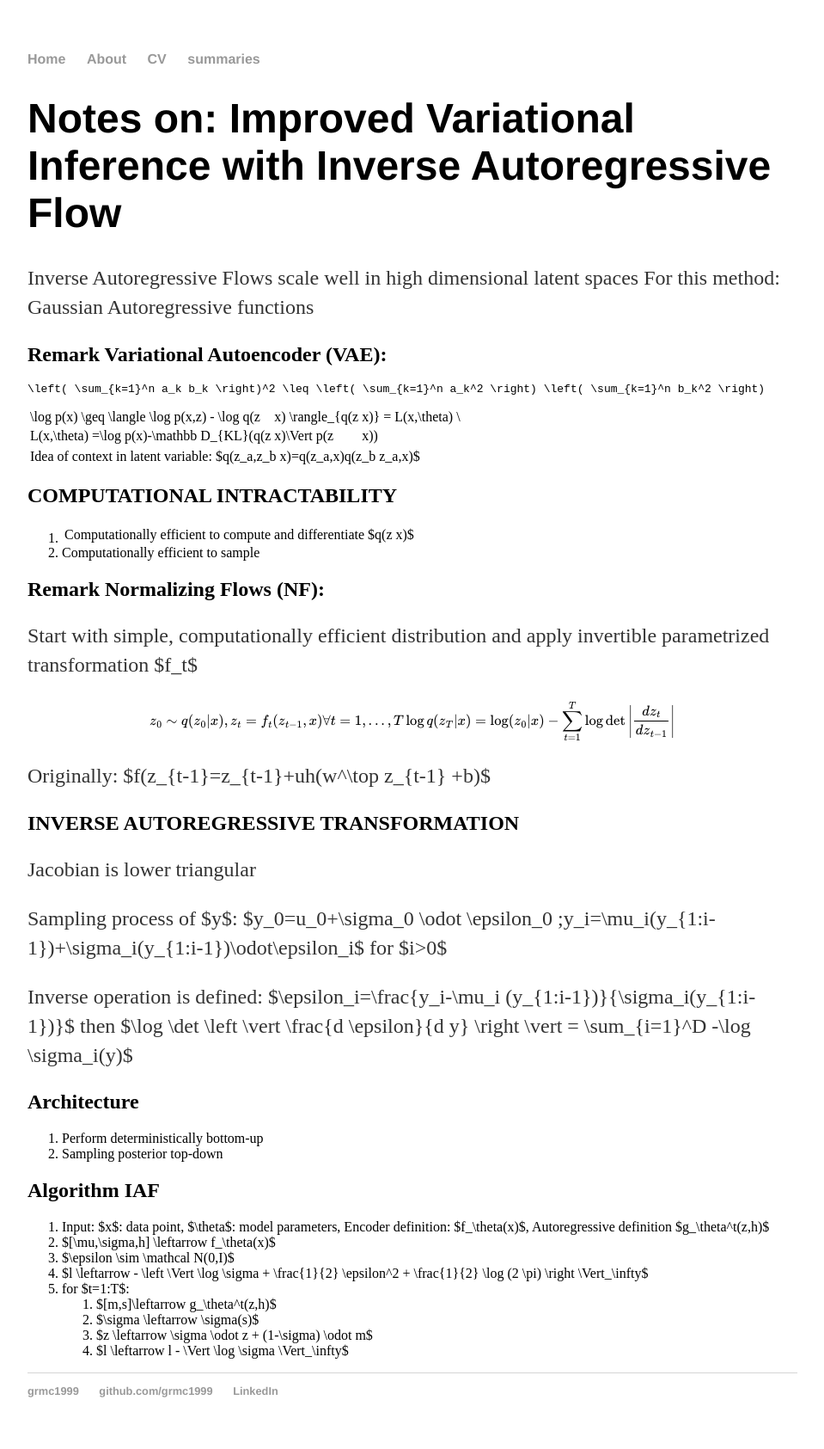
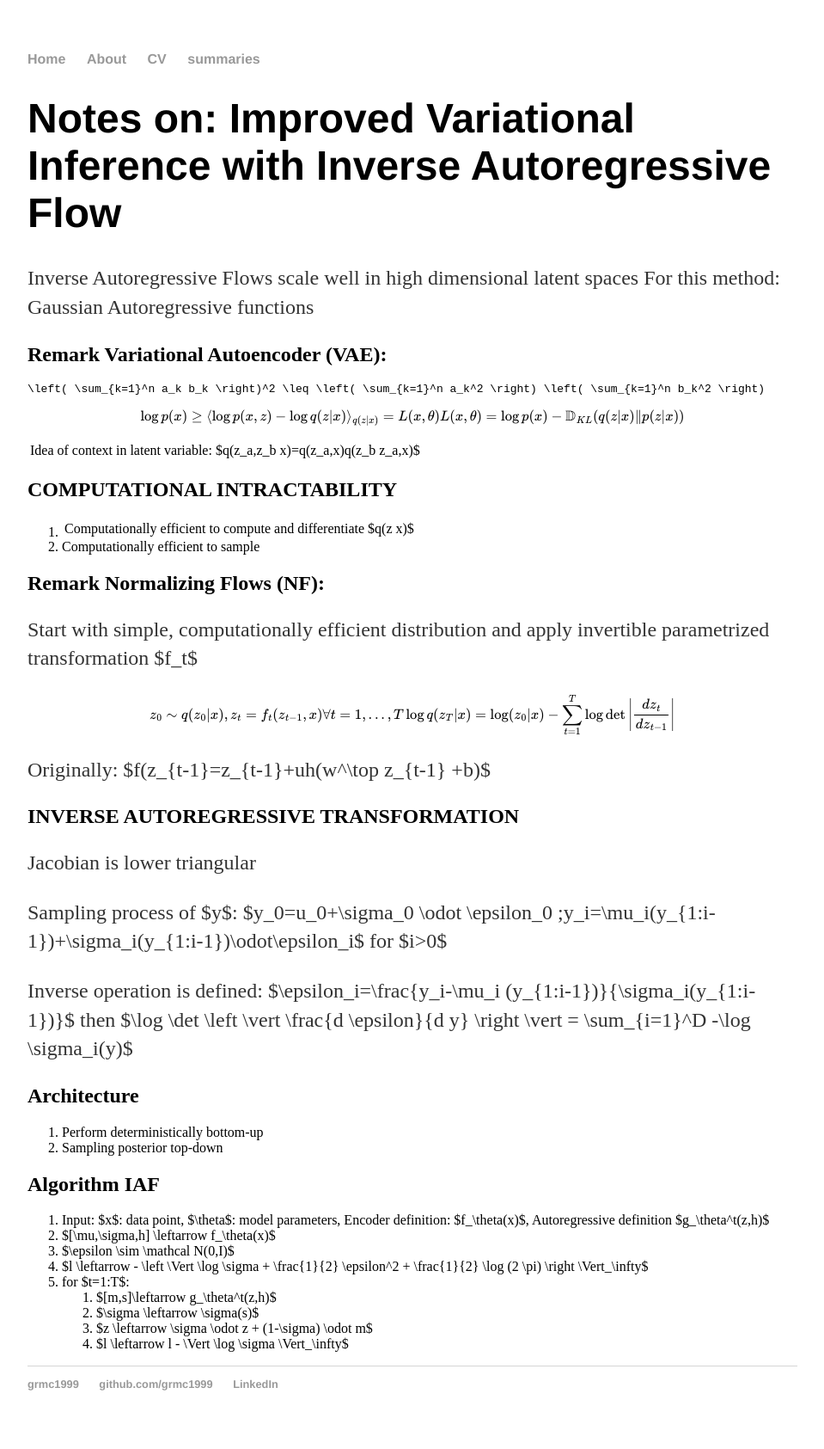
Before and after one commit to grmc1999/grmc1999.github.io, a Jekyll site: the page built from _posts/2025-02-07-Improved-Variational-Inference-with-Inverse-Autoregressive-Flow.tex.md, in a window 1280 px wide. Shown: the whole page at 86% size, without its empty margins (160-1119 px from the left). Built offline with Jekyll 4.4.1, drawn with Linux system fonts in a browser that asks for light colours; our own code applies the rules of GitHub Pages for plain Markdown files.

Commit message:
Update 2025-02-07-Improved-Variational-Inference-with-Inverse-Autoregressive-Flow.tex.md

````diff
--- a/_posts/2025-02-07-Improved-Variational-Inference-with-Inverse-Autoregressive-Flow.tex.md
+++ b/_posts/2025-02-07-Improved-Variational-Inference-with-Inverse-Autoregressive-Flow.tex.md
@@ -9,10 +9,10 @@ For this method: Gaussian Autoregressive functions
 \left( \sum_{k=1}^n a_k b_k \right)^2 \leq \left( \sum_{k=1}^n a_k^2 \right) \left( \sum_{k=1}^n b_k^2 \right)
 ```
 
-{% raw %}
+$$
 \log p(x) \geq \langle \log p(x,z) - \log q(z|x) \rangle_{q(z|x)} = L(x,\theta) \\
 L(x,\theta) =\log p(x)-\mathbb D_{KL}(q(z|x)\Vert p(z|x))
-{% endraw %}
+$$
 
 Idea of context in latent variable: $q(z_a,z_b|x)=q(z_a,x)q(z_b|z_a,x)$
 
````
